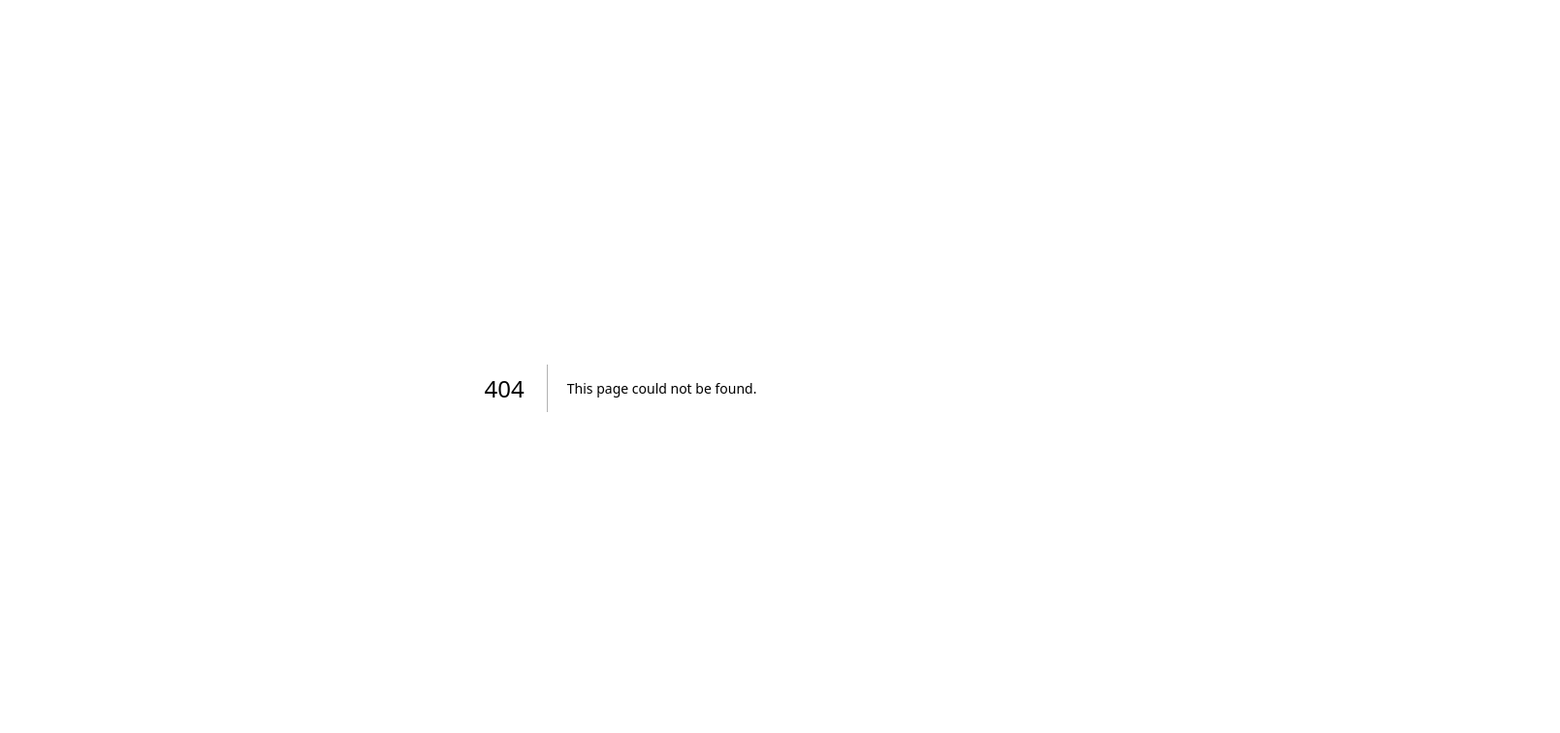
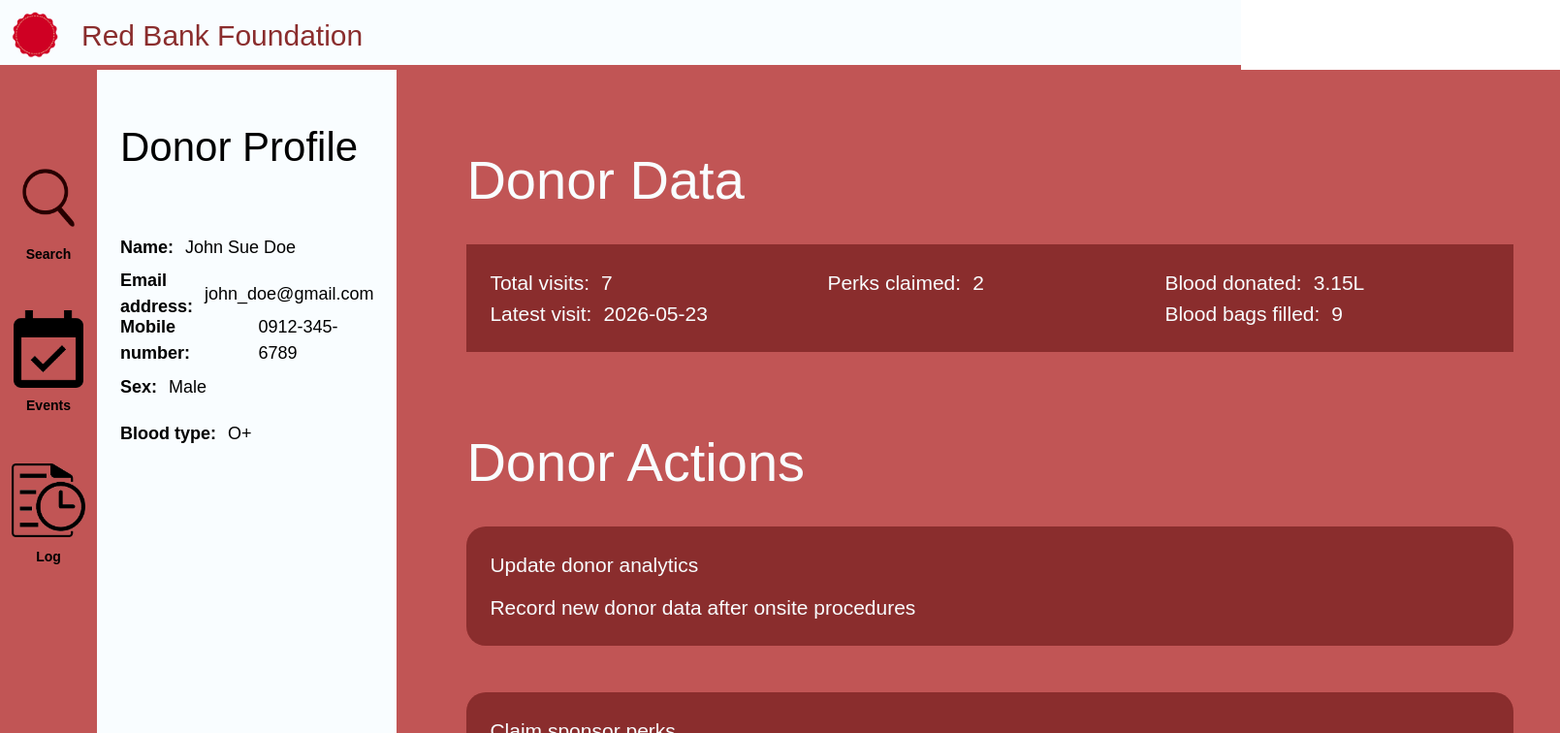
Before and after one commit to RanFrosh/CSSWENG-Blood-Digitalization, a Next.js app in the folder sweng/: page /profile in a window 1280 px wide. Before the commit this address had no page. Shown: the top 756 px of the page at 97% size, 1609 px wide, since content can reach past the window. Built offline with nearby package versions, Linux system fonts and the light colour scheme.

Commit message:
feat: refactored profile page

```diff
--- a/sweng/app/page.tsx
+++ b/sweng/app/page.tsx
@@ -1,7 +1,5 @@
 "use client"
-import Image from "next/image";
 import { supabase } from "@/db/supa";
-import { useState } from "react";
 import { useRouter } from "next/navigation";
 
 export default function Home() {
--- /dev/null
+++ b/sweng/app/profile/page.tsx
@@ -0,0 +1,197 @@
+"use client"
+import { supabase } from "@/db/supa";
+import { useRouter } from "next/navigation";
+import Link from "next/link";
+
+export default function ProfilePage() {
+
+    const router = useRouter();
+
+    const goHome = () => {
+        router.push('/');
+    };
+
+
+    return (
+
+        <main className = "flex flex-col min-h-screen bg-[#f9fdff] text-black">
+
+            {/* Header */}
+            <div className = "h-[0.75in] border-b-[5px] border-b-[#c15555]">
+
+                <div className = "p-[0.125in] gap-[0.25in] flex flex-row items-center">
+
+                    <img
+                        className = "h-[0.5in]"
+                        src = "/images/logo.png"
+                    />
+
+                    <div className = "text-[30px] text-[#8a2d2d] hover:underline">
+                        <h1>Red Bank Foundation</h1>
+                    </div>
+
+                </div>
+
+            </div>
+
+            {/* Main Content */}
+            <div className = "h-[80%] bg-[#c15555] flex flex-row">
+
+                {/* Left Panel */}
+                <div className = "h-full w-[1.3in] bg-[#c15555] flex flex-col pt-[0.5in] gap-[0.25] items-center">
+
+                    {/* Buttons */}
+                    <div className = "flex flex-col gap-6 mt-8">
+
+                        {/* Search Button */}
+                        <Link
+                            href = "/search"
+                            className = "flex flex-col items-center justify-center p-3 rounded-xl hover:bg-gray-200 transition-all cursor-pointer group w-[100px] mx-auto"
+                        >
+                            <img src = "/images/search.png" className = "w-20 h-20 object-contain group-hover:-translate-y-1 transition-transform"/>
+
+                            <p className = "mt-2 text-sm font-bold text-black-700">Search</p>
+
+                        </Link>
+
+                        {/* Events Button */}
+                        <Link
+                            href = "/events"
+                            className = "flex flex-col items-center justify-center p-3 rounded-xl hover:bg-gray-200 transition-all cursor-pointer group w-[100px] mx-auto"
+                        >
+
+                            <img src = "/images/planner.png" className = "w-20 h-20 object-contain group-hover:-translate-y-1 transition-transform" />
+
+                            <p className = "mt-2 text-sm font-bold text-black-700">Events</p>
+
+                        </Link>
+
+                        {/* Log Button */}
+                        <Link
+                            href = "/log"
+                            className = "flex flex-col items-center justify-center p-3 rounded-xl hover:bg-gray-200 transition-all cursor-pointer group w-[100px] mx-auto"
+                        >
+
+                            <img src = "/images/log.png" className = "w-20 h-20 object-contain group-hover:-translate-y-1 transition-transform" />
+
+                            <p className = "mt-2 text-sm font-bold text-black-700">Log</p>
+
+                        </Link>
+
+                    </div>
+
+                </div>
+
+                {/* Donor Profile */}
+                <div className = "w-[3.25in] bg-[#f9fdff] p-[0.25in] flex flex-col gap-[0.5in]">
+
+                    <h1 className = "text-[42px] mt-[0.25in]">Donor Profile</h1>
+
+                    <div className = "flex flex-col">
+
+                        <div className = "h-[0.5in] flex flex-row text-[18px] items-center gap-[0.125in]">
+                            <h3 className = "font-bold">Name:</h3>
+                            <p>John Sue Doe</p>
+                        </div>
+
+                        <div className= "h-[0.5in] flex flex-row text-[18px] items-center gap-[0.125in]">
+                            <h3 className = "font-bold">Email address:</h3>
+                            <p>john_doe@gmail.com</p>
+                        </div>
+
+                        <div className= "h-[0.5in] flex flex-row text-[18px] items-center gap-[0.125in]">
+                            <h3 className = "font-bold">Mobile number:</h3>
+                            <p>0912-345-6789</p>
+                        </div>
+
+                        <div className= "h-[0.5in] flex flex-row text-[18px] items-center gap-[0.125in]">
+                            <h3 className = "font-bold">Sex:</h3>
+                            <p>Male</p>
+                        </div>
+
+                        <div className= "h-[0.5in] flex flex-row text-[18px] items-center gap-[0.125in]">
+                            <h3 className = "font-bold">Blood type:</h3>
+                            <p>O+</p>
+                        </div>
+                    </div>
+                </div>
+
+                {/* Main Panel */}
+                <div className = "flex-1 bg-[#c15555] p-[0.75in] pr-[0.25in] flex flex-row gap-[0.5in]">
+
+                    <div className = "flex-1 flex flex-col mr-[0.25in] gap-[0.75in]">
+
+                        <h1 className = "text-[56px] mb-[-0.5in] text-[#f9fdff]">Donor Data</h1>
+
+                        {/* Donor Data */}
+                        <div className = "flex flex-row justify-between bg-[#8a2d2d] gap-[0.125in] p-[0.25in]">
+
+                            <div className = "w-[3.5in] flex flex-col">
+
+                                <div className = "flex flex-row text-[21px] text-[#f9fdff] gap-[0.125in] items-center">
+                                    <h3>Total visits:</h3>
+                                    <p>7</p>
+                                </div>
+
+                                <div className = "flex flex-row text-[21px] text-[#f9fdff] gap-[0.125in] items-center">
+                                    <h3>Latest visit:</h3>
+                                    <p>2026-05-23</p>
+                                </div>
+                            </div>
+
+                            <div className = "w-[3.5in] flex flex-col">
+                                <div className = "flex flex-row text-[21px] text-[#f9fdff] gap-[0.125in] items-center">
+                                    <h3>Perks claimed:</h3>
+                                    <p>2</p>
+                                </div>
+                            </div>
+
+                            <div className = "w-[3.5in] flex flex-col">
+                                <div className = "flex flex-row text-[21px] text-[#f9fdff] gap-[0.125in] items-center">
+                                    <h3>Blood donated:</h3>
+                                    <p>3.15L</p>
+                                </div>
+
+                                <div className = "flex flex-row text-[21px] text-[#f9fdff] gap-[0.125in] items-center">
+                                    <h3>Blood bags filled:</h3>
+                                    <p>9</p>
+                                </div>
+                            </div>
+
+                        </div>
+
+                        <h1 className = "text-[56px] mb-[-0.5in] text-[#f9fdff]">Donor Actions</h1>
+
+                        <div className = "flex flex-col gap-[0.5in]">
+
+                            <div className = "flex flex-row bg-[#8a2d2d] rounded-[20px] gap-[0.125in] p-[0.25in] transition-transform duration-200 hover:scale-[1.03125]">
+                                <div className = "flex flex-col text-[21px] text-[#f9fdff] gap-[0.125in]">
+                                    <h3>Update donor analytics</h3>
+                                    <p>Record new donor data after onsite procedures</p>
+                                </div>
+                            </div>
+
+                            <div className = "flex flex-row bg-[#8a2d2d] rounded-[20px] gap-[0.125in] p-[0.25in] transition-transform duration-200 hover:scale-[1.03125]">
+                                <div className = "flex flex-col text-[21px] text-[#f9fdff] gap-[0.125in]">
+                                    <h3>Claim sponsor perks</h3>
+                                    <p>Verify donor eligibility and authorize claiming</p>
+                                </div>
+                            </div>
+
+                        </div>
+
+                    </div>
+                </div>
+            </div>
+
+            <div className = "border-t-[5px] border-[#c15555] bg-[#8a2d2d] flex-1">
+
+                <div className = "p-[0.125in] items-center text-[#f9fdff]">
+
+                </div>
+            </div>
+
+        </main>
+
+    );
+}
--- a/sweng/app/register/page.tsx
+++ b/sweng/app/register/page.tsx
@@ -72,7 +72,7 @@ export default function RegisterPage() {
 
                         {/* Log Button */}
                         <Link
-                            href = "/log"
+                            href = "/profile"
                             className = "flex flex-col items-center justify-center p-3 rounded-xl hover:bg-gray-200 transition-all cursor-pointer group w-[100px] mx-auto"
                         >
 
```
Also changed, not shown: sweng/public/images/planner.png (added), sweng/public/images/search.png (added).
